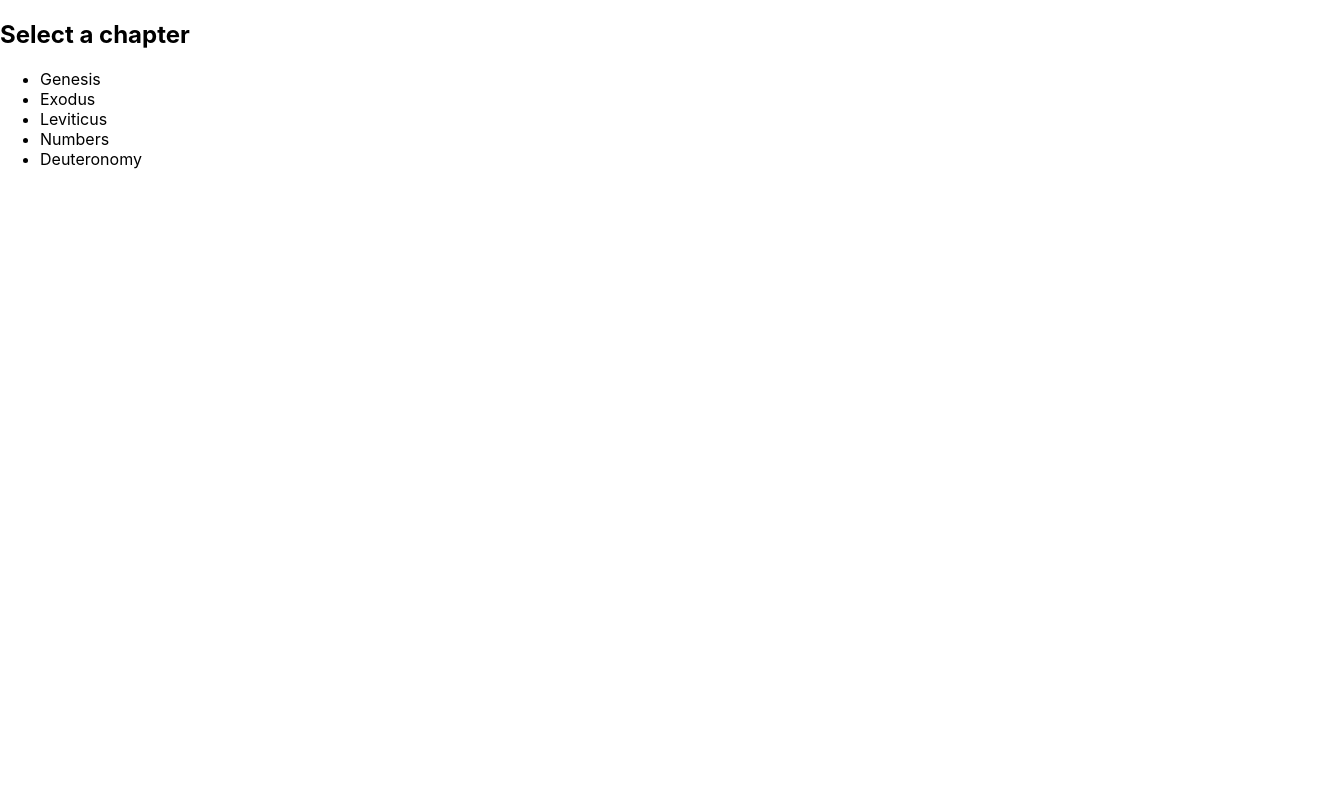
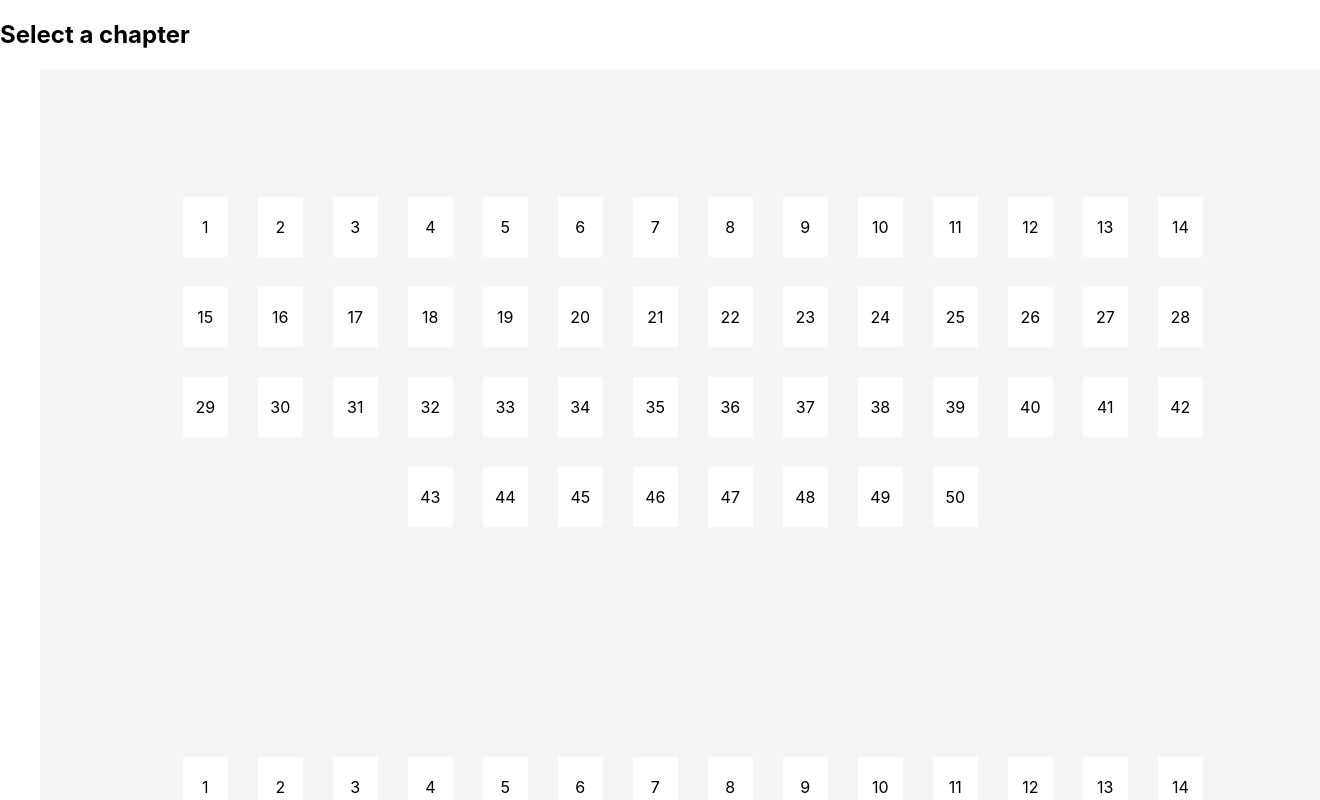
Before and after one commit to projectbezalel2022/bibleart, a Next.js app: page /book-list in a window 1280 px wide. Shown: the top 800 px of the page, 1320 px wide, since content can reach past the window. Built offline with nearby package versions, Linux system fonts and the light colour scheme.

Commit message:
improved styling on chapter list tiles

```diff
--- a/src/components/book-link-list.tsx
+++ b/src/components/book-link-list.tsx
@@ -2,7 +2,7 @@ import BookLink from "./book-link"
 
 type propsType = {
     books: String[]
-    chapters: Number[]
+    chapters: number[]
 }
 
 export default function BookLinkList({books, chapters}: propsType) {
--- a/src/components/book-link.tsx
+++ b/src/components/book-link.tsx
@@ -1,22 +1,37 @@
 import Link from "next/link";
 import { ChangeEvent, useState } from "react";
+import ChapterLink from "./chapter-link";
+import styles from '../styles/chapter-list.module.css';
 
 type propsType = {
-    key: Number
+    key?: Number
     book: String
-    chapters: Number
+    chapters: number
 }
 
+// for now, the book is always Genesis
+
 export default function BookLink({book, chapters}: propsType) {
-    const [bookIsSelected, setBookIsSelected] = useState<'hidden'|'visible'>('hidden');
-    const [chaptersShown, setChaptersShown] = useState<Number[]>([]);
-    //let bookIsSelected: 'hidden'|'visible' = 'hidden';
-    let fullChaptersArray: Number[] = [];
+
+    let fullChaptersArray: number[] = [];
     for (let i=0; i<chapters; i++) {
         fullChaptersArray.push(i+1);
     }
-    //console.log(chaptersArray)
-    function onBookClick (e: ChangeEvent<HTMLElement>) {
+    const chaptersShown = fullChaptersArray;
+
+    return (
+        <section className={styles.listGrid}>
+            {chaptersShown.map((chapter, index) => {
+                let linkRef = '/books/'+book+'/'+String(chapter);
+                //console.log(linkRef);
+                return (<ChapterLink key={index} linkRef={linkRef} chapter={chapter}/>)
+            })}
+        </section>
+      )
+}
+
+//console.log(chaptersArray)
+    /*function onBookClick (e: ChangeEvent<HTMLElement>) {
         // What is revealed shall be hidden, and what is hidden shall now be revealed!
         if (bookIsSelected === 'visible') {
             setBookIsSelected('hidden');
@@ -29,24 +44,4 @@ export default function BookLink({book, chapters}: propsType) {
         }
 
         console.log('Book selected');
-    }
-    return (<li>
-        <Link href='' onClick={onBookClick}>{book}</Link>
-        <ul style={{visibility: bookIsSelected}}>
-            {chaptersShown.map((chapter, index) => {
-                let linkRef = '/books/'+book+'/'+String(chapter);
-                //console.log(linkRef);
-                return (<li key={index}>
-                    <Link href={linkRef}>{String(chapter)}</Link>
-                </li>)
-            })}
-        </ul>
-      </li>
-      )
-}
-
-/*
-<ol style={{visibility: bookIsSelected}}>
-
-        </ol>
-*/
+    }*/
--- /dev/null
+++ b/src/components/chapter-link.tsx
@@ -0,0 +1,14 @@
+import Link from 'next/link';
+import styles from '../styles/chapter-list.module.css'
+import { useRouter } from 'next/router';
+
+export default function ChapterLink({linkRef, chapter}: {linkRef: string, chapter: number}) {
+    const router = useRouter();
+    return (<Link href={linkRef}>
+        <div onClick={()=>{router.push({
+              pathname: linkRef,
+            });}} className={styles.chapterBox}>
+            <p className={styles.chapterText}>{String(chapter)}</p>
+      </div>
+    </Link>)
+}
--- a/src/components/header.tsx
+++ b/src/components/header.tsx
@@ -2,6 +2,7 @@ import styles from './header.module.css'
 import {BurgerIcon} from "./icons/burgerIcon";
 import {useEffect, useState} from "react";
 import {BackIcon} from "./icons/backIcon";
+import BookLink from './book-link';
 
 export const Header = ({bookName}: {bookName: string}) => {
     const [isMenuOpened, setIsMenuOpened] = useState(false)
@@ -13,6 +14,7 @@ export const Header = ({bookName}: {bookName: string}) => {
     }, [isMenuOpened])
 
     return (
+        <div className={styles.outsideContainer}>
         <div className={styles.container}>
             <button onClick={() => setIsMenuOpened(!isMenuOpened)} className={styles.button}>
                 <BurgerIcon/>
@@ -29,6 +31,8 @@ export const Header = ({bookName}: {bookName: string}) => {
             {bookName}
             <div className={styles.emptyBlock}/>
         </div>
+        <BookLink book={'Genesis'} chapters={50}/>
+        </div>
 
     )
 }
--- a/src/components/icons/backIcon.tsx
+++ b/src/components/icons/backIcon.tsx
@@ -3,8 +3,8 @@ export const BackIcon = () => {
         <svg xmlns="http://www.w3.org/2000/svg" width="10.823" height="16.857" viewBox="0 0 10.823 16.857">
             <g id="Icon_back" data-name="Icon, back" transform="translate(1.412 1.411)">
                 <g id="icn_back" transform="translate(8 14.035) rotate(180)">
-                    <line id="Line_17" data-name="Line 17" y1="6.981" x2="8" transform="translate(0 7.053)" fill="none" stroke="#000" stroke-linecap="square" stroke-width="2"/>
-                    <path id="Path_44" data-name="Path 44" d="M0,0,7.921,7.035" transform="translate(0.079)" stroke="#000" stroke-linecap="square" stroke-width="2"/>
+                    <line id="Line_17" data-name="Line 17" y1="6.981" x2="8" transform="translate(0 7.053)" fill="none" stroke="#000" strokeLinecap="square" strokeWidth="2"/>
+                    <path id="Path_44" data-name="Path 44" d="M0,0,7.921,7.035" transform="translate(0.079)" stroke="#000" strokeLinecap="square" strokeWidth="2"/>
                 </g>
             </g>
         </svg>
--- a/src/components/icons/burgerIcon.tsx
+++ b/src/components/icons/burgerIcon.tsx
@@ -2,9 +2,9 @@ export const BurgerIcon = () => {
     return (
         <svg xmlns="http://www.w3.org/2000/svg" width="20.5" height="14.319" viewBox="0 0 20.5 14.319">
             <g id="Icon_Menu_Dark" data-name="Icon Menu Dark" transform="translate(1 1)">
-                <line id="Line_11" data-name="Line 11" x2="18.332" fill="none" stroke="#000" stroke-linecap="square" stroke-width="2"/>
-                <line id="Line_12" data-name="Line 12" x2="18.332" transform="translate(0 6.16)" fill="none" stroke="#000" stroke-linecap="square" stroke-width="2"/>
-                <line id="Line_13" data-name="Line 13" x2="18.5" transform="translate(0 12.319)" fill="none" stroke="#000" stroke-linecap="square" stroke-width="2"/>
+                <line id="Line_11" data-name="Line 11" x2="18.332" fill="none" stroke="#000" strokeLinecap="square" strokeWidth="2"/>
+                <line id="Line_12" data-name="Line 12" x2="18.332" transform="translate(0 6.16)" fill="none" stroke="#000" strokeLinecap="square" strokeWidth="2"/>
+                <line id="Line_13" data-name="Line 13" x2="18.5" transform="translate(0 12.319)" fill="none" stroke="#000" strokeLinecap="square" strokeWidth="2"/>
             </g>
         </svg>
 
--- a/src/pages/index.tsx
+++ b/src/pages/index.tsx
@@ -1,15 +1,16 @@
 import type { NextPage } from 'next'
 import styles from '../styles/Home.module.css'
-import Image from 'next/image'
+//import Image from 'next/image'
 import {Header} from "../components/header";
 import {bookData} from "../bookData";
+import BookLink from '../components/book-link';
 
 const Home: NextPage = ({bookData}: any) => {
     console.log(bookData)
 
   return (
     <div className={styles.container}>
-        <Header bookName={'Genesis 1'}/>
+        <Header bookName={'Genesis'}/>
         {/*<Image src={'/images/tumblr_oj6cljvYni1ubfd0zo1_1280.jpeg'} alt={"Black-and-white art depicting Noah's ark on a mountain"} width={350} height={350}/>*/}
     </div>
   )
--- /dev/null
+++ b/src/styles/chapter-list.module.css
@@ -0,0 +1,25 @@
+.chapterBox{
+    height: 60px;
+    width: 45px;
+    background-color: white;
+    display: flex;
+    justify-content: center;
+    align-items: center;
+}
+
+.chapterText{
+    color: black;
+    font-size: medium;
+}
+
+.listGrid{
+    background-color: #F5F5F5;
+    width: 100vw;
+    padding: 16vh 8vw 8vw 10vw;
+    display: flex;
+    flex-direction: row;
+    flex-wrap: wrap;
+    justify-content: center;
+    align-content: center;
+    gap: 30px;
+}
```
Also changed, not shown: src/components/header.module.css (+8 -0 lines), src/components/immersive-view.tsx (+8 -8 lines), src/styles/immersive-view.module.css (renamed from src/styles/immersive-view.css, +6 -6 lines).
